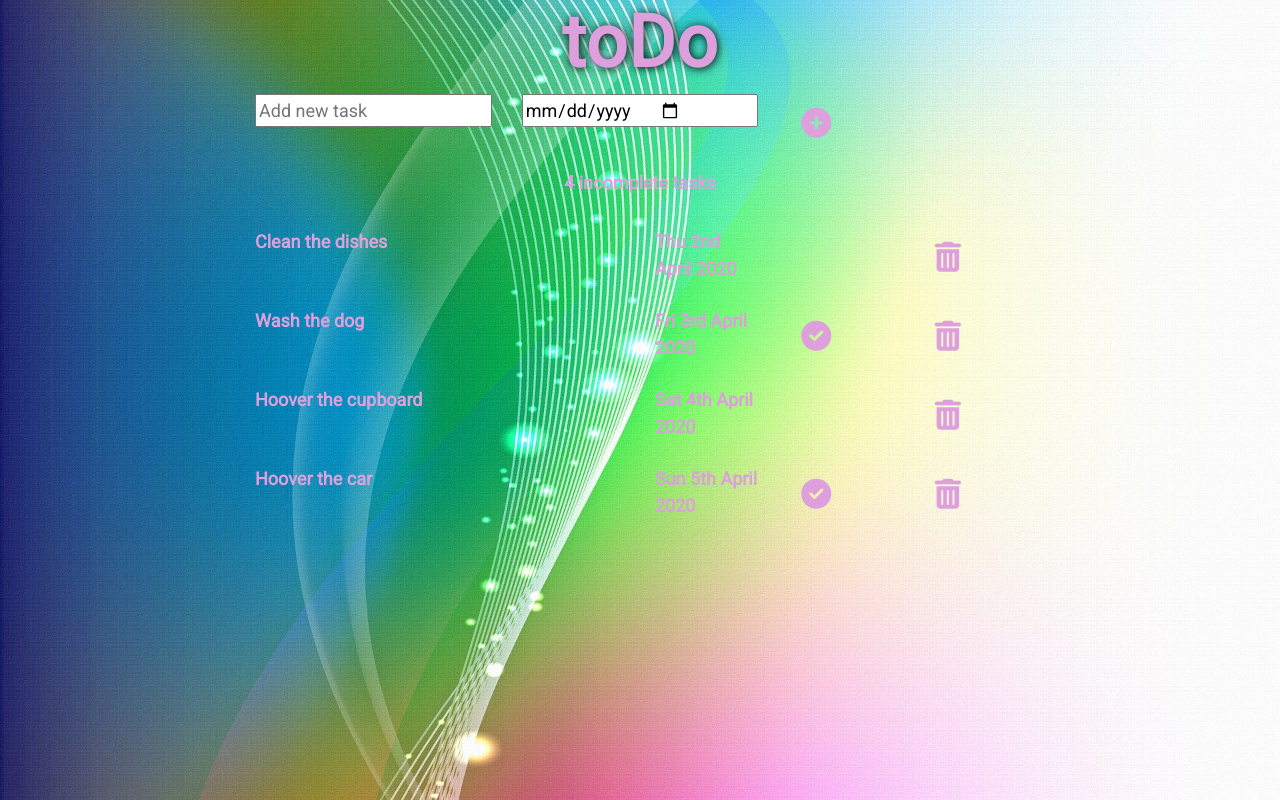
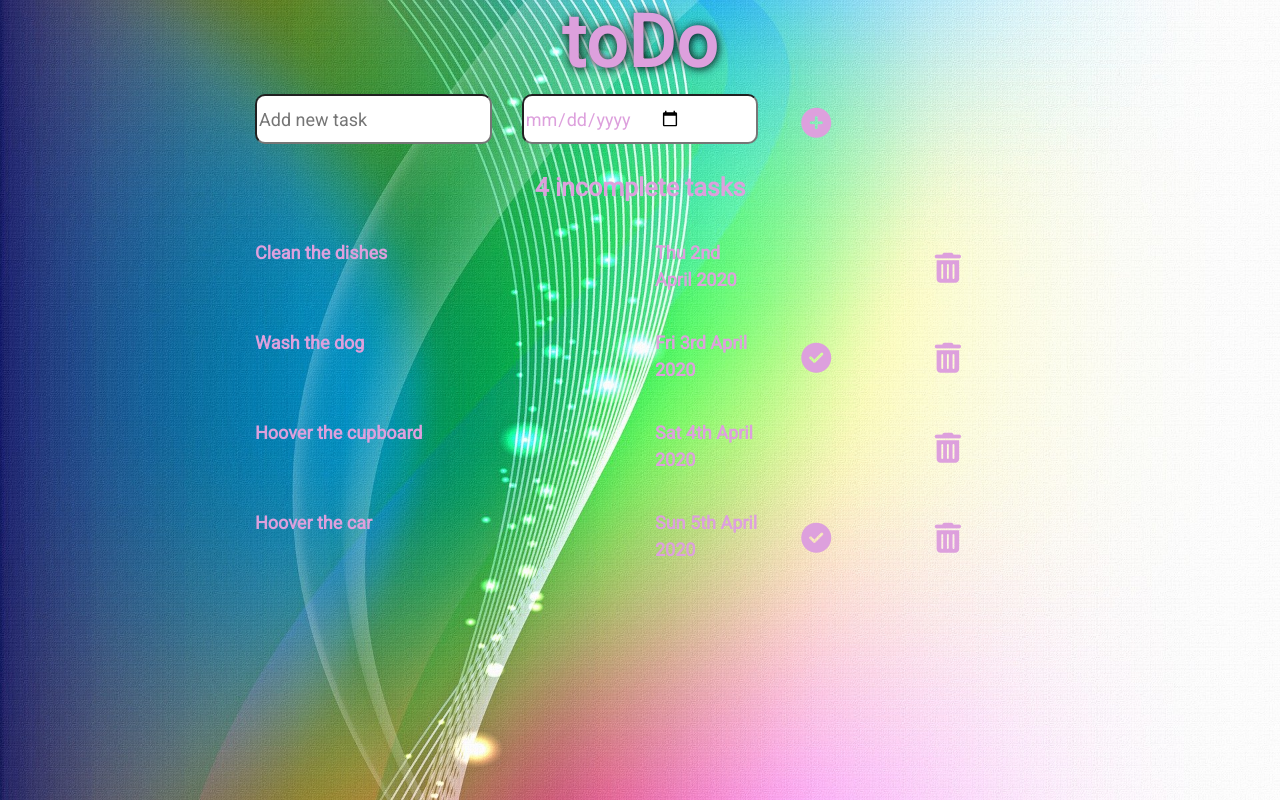
Before and after one commit to Hildao/todo_application_frontend, a React (Create React App) app: page / in a window 1280 px wide. Built offline with nearby package versions, Linux system fonts and the light colour scheme.

Commit message:
Some changes to style sheet

```diff
--- a/src/App.css
+++ b/src/App.css
@@ -26,14 +26,42 @@ h1 {
   margin-right: 50px;
 }
 
+.input-group {
+  height: 50px;
+  border-radius: 10px;
+  color: plum;
+}
+
+.input-group:focus {
+  outline: none;
+}
+
+.input-group:focus::placeholder {
+  color: plum;
+}
+
 .taskCount {
   text-align: center;
-  margin-left: 50px;
-  margin-right: 50px;
+  margin-left: 40px;
+  margin-right: 40px;
+  font-size: 25px;
+  font-weight: bold;
+}
+
+.taskCount:hover {
+  background-color: white;
 }
 
 .taskRow {
   margin-bottom: 20px;
+}
+
+.task:hover {
+  background-color: white;
+}
+
+.dueDate:hover {
+  background-color: white;
 }
 
 .btn {
@@ -41,6 +69,7 @@ h1 {
   font-size: 30px;
   font-weight: bold;
 }
+
 
 /*Media Queries*/
 
--- a/src/App.js
+++ b/src/App.js
@@ -53,7 +53,7 @@ function App() {
     }
   ])
 
-  // A function to delete a task from arra, and update the state with the new, shorter array
+  // A function to delete a task from array, and update the state with the new, shorter array
   //Any function that updates state should live where the state lives
   const deleteTask = (id) => {
     // delete /remove the task with the id from the tasks array
--- a/src/Task/Task.js
+++ b/src/Task/Task.js
@@ -23,11 +23,11 @@ const Task = props => {
     return (
         <div className="row taskRow">
             <div className="col-md-6">
-                {props.text}
+                <p className="task">{props.text}</p>
             </div>
 
             <div className="col-md-2">
-                {moment(props.dueDate).format('ddd Do MMMM YYYY')}
+                <p className="dueDate">{moment(props.dueDate).format('ddd Do MMMM YYYY')}</p>
             </div>
 
             <div className="col-md-2">
```
